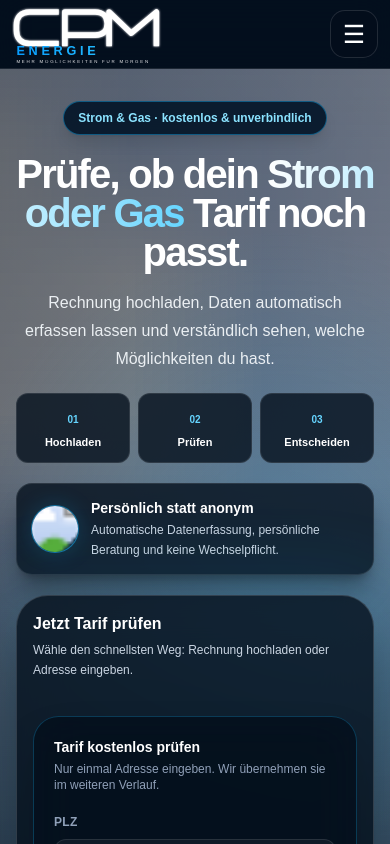
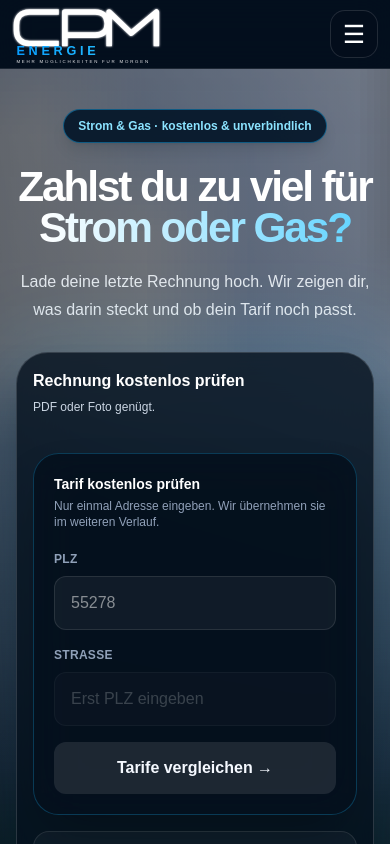
Before and after one commit to svt8f46zcd-stack/cpm-energie-website, a Next.js app: page / in a window 390 px wide. Shown: the top 844 px of the page. Built offline with nearby package versions, Linux system fonts and the light colour scheme.

Commit message:
Simplify mobile hero for focused homepage

```diff
--- a/components/MobileHero.tsx
+++ b/components/MobileHero.tsx
@@ -5,33 +5,23 @@ import BillUpload from "@/components/BillUpload";
 
 const HERO_IMAGE = "/cpm-energie-website/hero-cpm-background.svg?v=20260905-3";
 const BILL_CONTACT_PATH = "/cpm-energie-website/kontakt/rechnung/";
-const PERSONAL_IMAGE = "/cpm-energie-website/cristiano.svg?v=20260905-2";
 
 export function MobileHero() {
   return (
     <section className="mobile-hero relative isolate overflow-hidden border-b border-white/10 bg-[#020914]">
       <div className="absolute inset-0 -z-20 bg-cover bg-center bg-no-repeat motion-safe:animate-[mobileHeroDrift_16s_ease-in-out_infinite_alternate]" style={{ backgroundImage: `url(${HERO_IMAGE})` }} />
-      <div className="absolute inset-0 -z-10 bg-[linear-gradient(180deg,rgba(2,9,20,.38)_0%,rgba(2,9,20,.25)_30%,rgba(2,9,20,.70)_72%,#020914_100%)]" />
-      <div className="absolute inset-0 -z-10 bg-[radial-gradient(circle_at_72%_35%,rgba(25,183,255,.16),transparent_34%)]" />
+      <div className="absolute inset-0 -z-10 bg-[linear-gradient(180deg,rgba(2,9,20,.35)_0%,rgba(2,9,20,.32)_28%,rgba(2,9,20,.78)_68%,#020914_100%)]" />
 
-      <div className="relative mx-auto flex min-h-[1050px] w-full max-w-[620px] flex-col px-4 pb-8 pt-8">
+      <div className="relative mx-auto flex min-h-[900px] w-full max-w-[620px] flex-col px-4 pb-8 pt-10">
         <div className="text-center">
           <p className="mx-auto inline-flex rounded-full border border-[#19b7ff]/40 bg-[#031527]/90 px-3.5 py-2 text-xs font-bold text-[#8be3ff] shadow-lg backdrop-blur-xl">Strom & Gas · kostenlos & unverbindlich</p>
-          <h1 className="mt-5 text-[2.5rem] font-black leading-[.98] tracking-[-.045em] text-white">Prüfe, ob dein <span className="gradient-text">Strom oder Gas</span> Tarif noch passt.</h1>
-          <p className="mx-auto mt-4 max-w-[500px] text-base leading-7 text-slate-100/95">Rechnung hochladen, Daten automatisch erfassen lassen und verständlich sehen, welche Möglichkeiten du hast.</p>
+          <h1 className="mt-6 text-[2.65rem] font-black leading-[.96] tracking-[-.05em] text-white">Zahlst du zu viel für <span className="gradient-text">Strom oder Gas?</span></h1>
+          <p className="mx-auto mt-5 max-w-[500px] text-base leading-7 text-slate-100/90">Lade deine letzte Rechnung hoch. Wir zeigen dir, was darin steckt und ob dein Tarif noch passt.</p>
         </div>
 
-        <div className="mx-auto mt-5 grid w-full max-w-[520px] grid-cols-3 gap-2">
-          <div className="rounded-xl border border-white/10 bg-[#06111dcc] px-2 py-3 text-center backdrop-blur-xl"><span className="text-[10px] font-black text-[#66d5ff]">01</span><p className="mt-1 text-[11px] font-bold text-white">Hochladen</p></div>
-          <div className="rounded-xl border border-white/10 bg-[#06111dcc] px-2 py-3 text-center backdrop-blur-xl"><span className="text-[10px] font-black text-[#66d5ff]">02</span><p className="mt-1 text-[11px] font-bold text-white">Prüfen</p></div>
-          <div className="rounded-xl border border-white/10 bg-[#06111dcc] px-2 py-3 text-center backdrop-blur-xl"><span className="text-[10px] font-black text-[#66d5ff]">03</span><p className="mt-1 text-[11px] font-bold text-white">Entscheiden</p></div>
-        </div>
+        <div className="relative mx-auto mt-7 w-full max-w-[520px]"><div className="absolute -inset-4 rounded-[2rem] bg-[#19b7ff]/10 blur-2xl" /><div className="relative overflow-hidden rounded-[2rem] border border-white/15 bg-[#06111dcc] p-4 shadow-2xl shadow-black/40 backdrop-blur-xl"><div className="mb-4"><p className="text-base font-bold text-white">Rechnung kostenlos prüfen</p><p className="mt-1 text-xs leading-5 text-slate-300">PDF oder Foto genügt.</p></div><HeroAddressCheck /><BillUpload onContinue={() => window.location.assign(BILL_CONTACT_PATH)} /></div></div>
 
-        <div className="mx-auto mt-5 w-full max-w-[520px] rounded-2xl border border-white/10 bg-[#06111dcc] p-3.5 shadow-xl shadow-black/30 backdrop-blur-xl"><div className="flex items-center gap-3"><div className="h-12 w-12 shrink-0 overflow-hidden rounded-full border border-[#19b7ff]/50 bg-[#19b7ff]/10 shadow-[0_0_22px_rgba(25,183,255,.18)]"><img src={PERSONAL_IMAGE} alt="Cristiano von CPM Energie" className="h-full w-full object-cover" /></div><div className="min-w-0"><p className="text-sm font-bold text-white">Persönlich statt anonym</p><p className="mt-0.5 text-xs leading-5 text-slate-300">Automatische Datenerfassung, persönliche Beratung und keine Wechselpflicht.</p></div></div></div>
-
-        <div className="relative mx-auto mt-5 w-full max-w-[520px]"><div className="absolute -inset-4 rounded-[2rem] bg-[#19b7ff]/10 blur-2xl motion-safe:animate-[mobileEnergyGlow_4s_ease-in-out_infinite]" /><div className="relative overflow-hidden rounded-[2rem] border border-white/15 bg-[#06111dcc] p-4 shadow-2xl shadow-black/40 backdrop-blur-xl"><div className="mb-4"><p className="text-base font-bold text-white">Jetzt Tarif prüfen</p><p className="mt-1 text-xs leading-5 text-slate-300">Wähle den schnellsten Weg: Rechnung hochladen oder Adresse eingeben.</p></div><HeroAddressCheck /><BillUpload onContinue={() => window.location.assign(BILL_CONTACT_PATH)} /></div></div>
-
-        <div className="mt-auto grid grid-cols-3 gap-2.5 pt-5 text-center text-[11px] font-semibold text-slate-200"><div className="rounded-xl border border-white/10 bg-[#06111dcc] px-2 py-2.5 backdrop-blur-md">✓ kostenlos</div><div className="rounded-xl border border-white/10 bg-[#06111dcc] px-2 py-2.5 backdrop-blur-md">✓ unverbindlich</div><div className="rounded-xl border border-white/10 bg-[#06111dcc] px-2 py-2.5 backdrop-blur-md">✓ persönlich</div></div>
+        <div className="mt-auto flex justify-center gap-5 pt-6 text-center text-[11px] font-semibold text-slate-200"><span>✓ kostenlos</span><span>✓ unverbindlich</span><span>✓ persönlich</span></div>
       </div>
     </section>
   );
```
